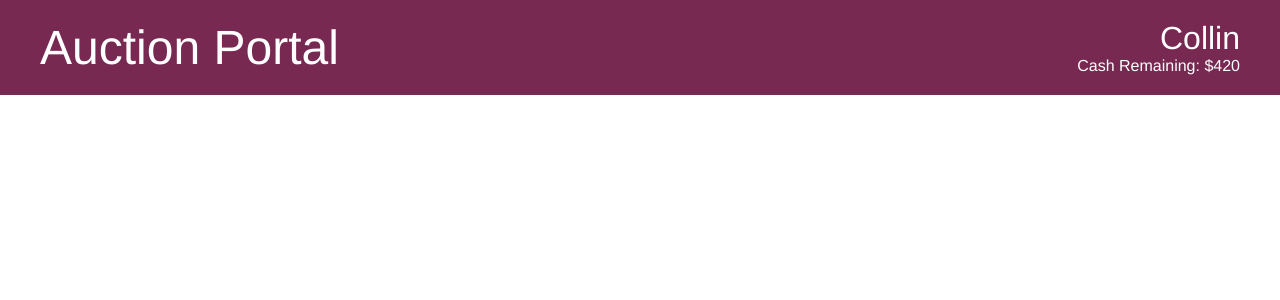
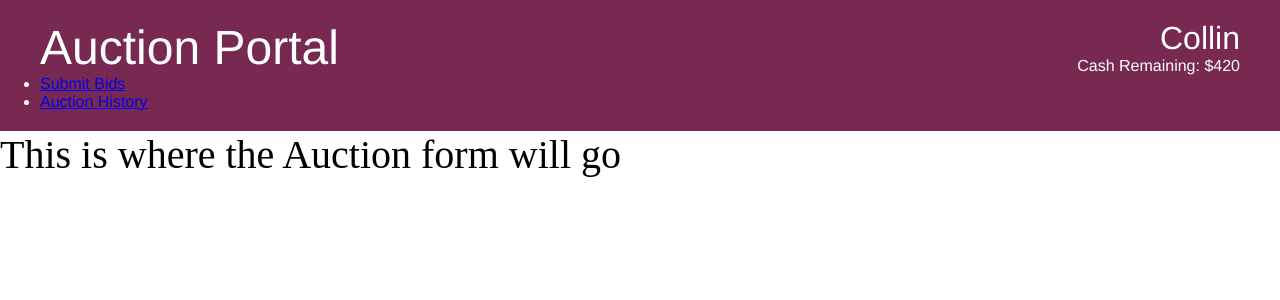
Before and after one commit to collinmurd/ff_auctions, a React (Create React App) app in the folder app/: page / in a window 1280 px wide. Shown: the top 300 px of the page. Built offline with nearby package versions, Linux system fonts and the light colour scheme.

Commit message:
set up basic routes

```diff
--- a/app/src/components/App.tsx
+++ b/app/src/components/App.tsx
@@ -1,5 +1,10 @@
-import Header from './Header';
+
+import { Route, Routes } from 'react-router-dom';
+
 import './App.css'
+import { Auction } from './Auction';
+import { AuctionHistory } from './AuctionHistory';
+import { Header } from './Header';
 
 const user = {
   name: 'Collin',
@@ -11,7 +16,18 @@ export function App() {
     <div className="App">
       <header className="App-header">
         <Header user={user} />
+        <Main />
       </header>
+
     </div>
   );
 }
+
+function Main() {
+    return (
+        <Routes>
+            <Route index element={<Auction />} />
+            <Route path='/history' element={<AuctionHistory />} />
+        </Routes>
+    );
+}
--- /dev/null
+++ b/app/src/components/Auction.tsx
@@ -0,0 +1,18 @@
+
+import React from "react";
+
+type AuctionTypes = {
+
+};
+
+export class Auction extends React.Component<AuctionTypes> {
+    constructor(props: AuctionTypes) {
+        super(props);
+    }
+
+    render() {
+        return (
+            <h2>This is where the Auction form will go</h2>
+        )
+    }
+}
--- /dev/null
+++ b/app/src/components/AuctionHistory.tsx
@@ -0,0 +1,19 @@
+
+
+import React from "react";
+
+type AuctionHistoryTypes = {
+
+};
+
+export class AuctionHistory extends React.Component<AuctionHistoryTypes> {
+    constructor(props: AuctionHistoryTypes) {
+        super(props);
+    }
+
+    render() {
+        return (
+            <h2>This is where the Auction History data will go</h2>
+        )
+    }
+}
--- a/app/src/components/Header.tsx
+++ b/app/src/components/Header.tsx
@@ -1,17 +1,34 @@
+
+import { NavLink } from 'react-router-dom';
 import React from "react";
 import './Header.css';
+
+// ----------------------------------------------
+
+class Nav extends React.Component {
+    render () {
+        return <nav>
+            <ul>
+                <li><NavLink to='/'>Submit Bids</NavLink></li>
+                <li><NavLink to='/history'>Auction History</NavLink></li>
+            </ul>
+        </nav>
+    }
+}
+
+// ----------------------------------------------
 
 type HeaderProps = {
     user: {
         name: string,
         balance: number
     }
-}
+};
 
 // For state typing, do the following:
 // class Header extends React.Component<HeaderProps, HeaderState> {
 // https://stackoverflow.com/questions/47561848/property-value-does-not-exist-on-type-readonly
-class Header extends React.Component<HeaderProps> {
+export class Header extends React.Component<HeaderProps> {
     constructor(props: HeaderProps) {
         super(props);
     }
@@ -19,14 +36,15 @@ class Header extends React.Component<HeaderProps> {
     render() {
         return (
             <div className="header">
-                <h1 className="title">Auction Portal</h1>
-                <div className="userInfo">
-                    <h3>{this.props.user.name}</h3>
-                    <h5>Cash Remaining: ${this.props.user.balance}</h5>
+                <div>
+                    <h1 className="title">Auction Portal</h1>
+                    <div className="userInfo">
+                        <h3>{this.props.user.name}</h3>
+                        <h5>Cash Remaining: ${this.props.user.balance}</h5>
+                    </div>
                 </div>
+                <Nav />
             </div>
         );
     }
 }
-
-export default Header;
```
